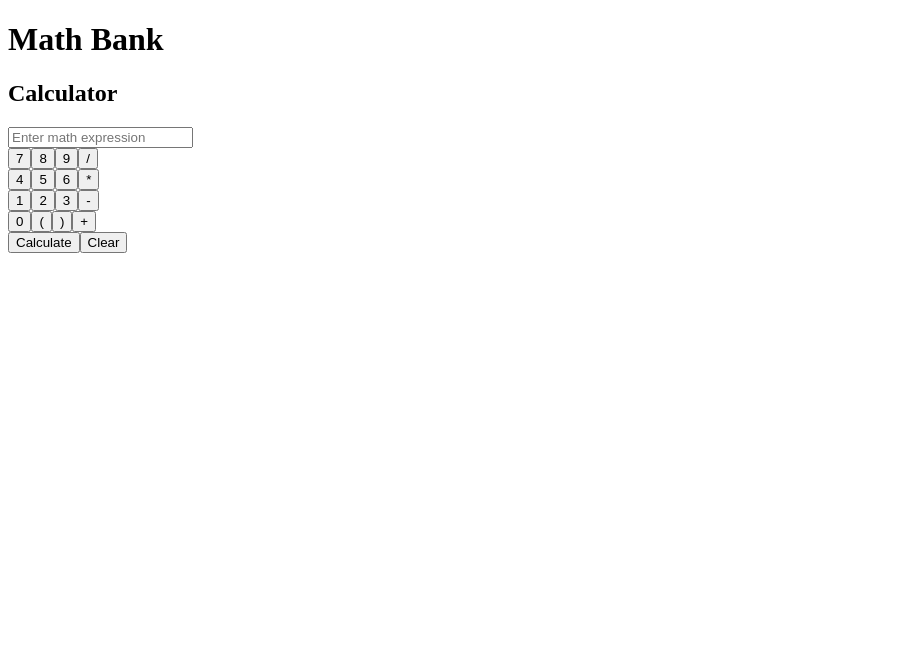
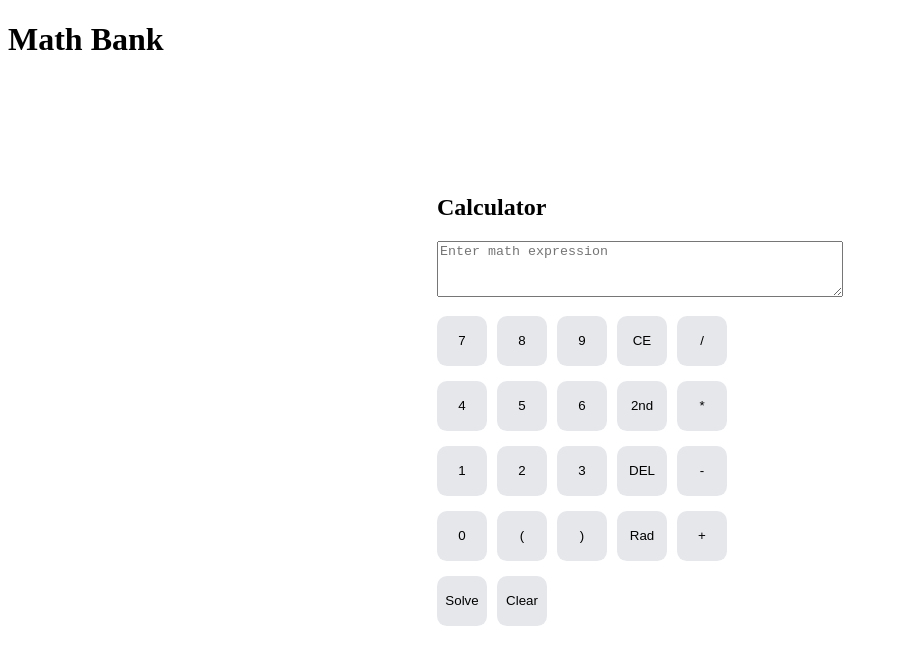
Before and after one commit to anushap6571/Math-Bank, a React (Create React App) app in the folder client/: page / in a window 1280 px wide. Shown: the top 664 px of the page, without its empty margins (0-898 px from the left). Built offline with nearby package versions, Linux system fonts and the light colour scheme.

Commit message:
styled calculator pt 1

```diff
--- a/client/src/components/calculator.js
+++ b/client/src/components/calculator.js
@@ -40,42 +40,48 @@ const Calculator = () => {
     };
 
     return (
-        <div>
+        <div style={calcContainer}>
             <h2>Calculator</h2>
-            <input
+            <textarea
                 type="text"
                 value={expression}
                 onChange={(e) => setExpression(e.target.value)}
                 placeholder="Enter math expression"
+                style={inputBox}
             />
-
             <div>
-                <button onClick={() => handleButtonClick('7')}>7</button>
-                <button onClick={() => handleButtonClick('8')}>8</button>
-                <button onClick={() => handleButtonClick('9')}>9</button>
-                <button onClick={() => handleButtonClick('/')}>/</button>
+            <div>
+                <button style={mostLeftButtonStyle} onClick={() => handleButtonClick('7')}>7</button>
+                <button style={buttonStyle} onClick={() => handleButtonClick('8')}>8</button>
+                <button style={buttonStyle} onClick={() => handleButtonClick('9')}>9</button>
+                <button style={buttonStyle} onClick={(clearInput) => handleButtonClick('CE')}>CE</button>
+                <button style={buttonStyle} onClick={() => handleButtonClick('/')}>/</button>
             </div>
             <div>
-                <button onClick={() => handleButtonClick('4')}>4</button>
-                <button onClick={() => handleButtonClick('5')}>5</button>
-                <button onClick={() => handleButtonClick('6')}>6</button>
-                <button onClick={() => handleButtonClick('*')}>*</button>
+                <button style={mostLeftButtonStyle} onClick={() => handleButtonClick('4')}>4</button>
+                <button style={buttonStyle} onClick={() => handleButtonClick('5')}>5</button>
+                <button style={buttonStyle} onClick={() => handleButtonClick('6')}>6</button>
+                <button style={buttonStyle} onClick={() => handleButtonClick('2nd')}>2nd</button>
+                <button style={buttonStyle} onClick={() => handleButtonClick('*')}>*</button>
             </div>
             <div>
-                <button onClick={() => handleButtonClick('1')}>1</button>
-                <button onClick={() => handleButtonClick('2')}>2</button>
-                <button onClick={() => handleButtonClick('3')}>3</button>
-                <button onClick={() => handleButtonClick('-')}>-</button>
+                <button style={mostLeftButtonStyle} onClick={() => handleButtonClick('1')}>1</button>
+                <button style={buttonStyle} onClick={() => handleButtonClick('2')}>2</button>
+                <button style={buttonStyle} onClick={() => handleButtonClick('3')}>3</button>
+                <button style={buttonStyle} onClick={() => handleButtonClick('Del')}>DEL</button>
+                <button style={buttonStyle} onClick={() => handleButtonClick('-')}>-</button>
             </div>
             <div>
-                <button onClick={() => handleButtonClick('0')}>0</button>
-                <button onClick={() => handleButtonClick('(')}>(</button>
-                <button onClick={() => handleButtonClick(')')}>)</button>
-                <button onClick={() => handleButtonClick('+')}>+</button>
+                <button style={mostLeftButtonStyle} onClick={() => handleButtonClick('0')}>0</button>
+                <button style={buttonStyle} onClick={() => handleButtonClick('(')}>(</button>
+                <button style={buttonStyle} onClick={() => handleButtonClick(')')}>)</button>
+                <button style={buttonStyle} onClick={() => handleButtonClick('Rad')}>Rad</button>
+                <button style={buttonStyle} onClick={() => handleButtonClick('+')}>+</button>
+            </div>
             </div>
 
-            <button onClick={calculate}>Calculate</button>
-            <button onClick={clearInput}>Clear</button>
+            <button style={mostLeftButtonStyle} onClick={calculate}>Solve</button>
+            <button style={buttonStyle} onClick={clearInput}>Clear</button>
 
             {result !== null && <p>Result: {result}</p>}
             {error && <p style={{ color: 'red' }}>{error}</p>}
@@ -83,4 +89,37 @@ const Calculator = () => {
     );
 };
 
+const spaceBetween = 10;
+
 export default Calculator;
+
+const calcContainer = {
+    position: 'absolute',
+    left: '50%',
+    top: '50%',
+    transform: 'translate(-50%, -50%)'
+};
+
+const inputBox = {
+    height: 50,
+    width: 400,
+}
+
+const mostLeftButtonStyle = {
+    marginTop: 15,
+    backgroundColor: '#E5E7EB',
+    height: 50,
+    width: 50,
+    border: 0,
+    borderRadius: 10,
+}
+
+const buttonStyle = {
+    marginLeft: spaceBetween,
+    marginTop: 15,
+    backgroundColor: '#E5E7EB',
+    height: 50,
+    width: 50,
+    border: 0,
+    borderRadius: 10,
+};
```
